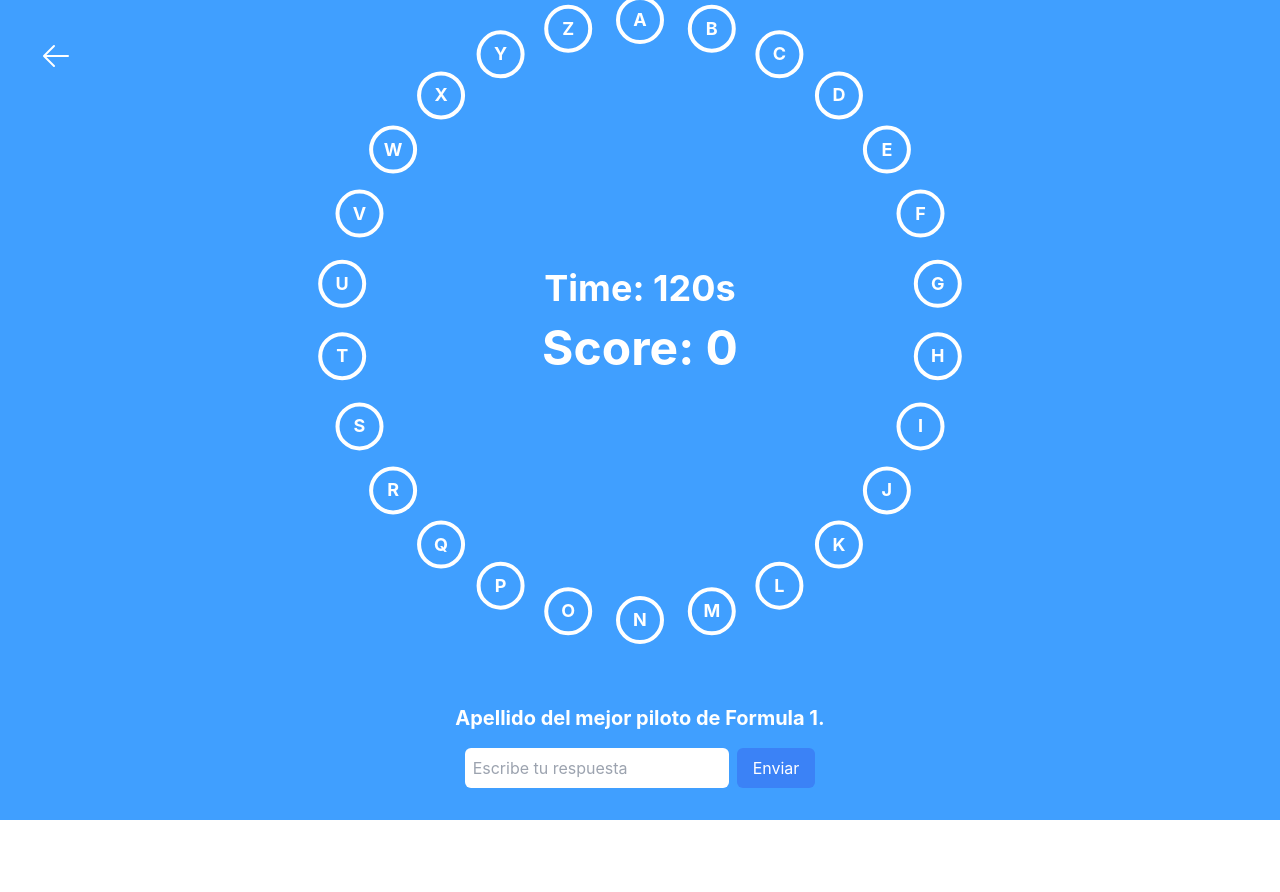
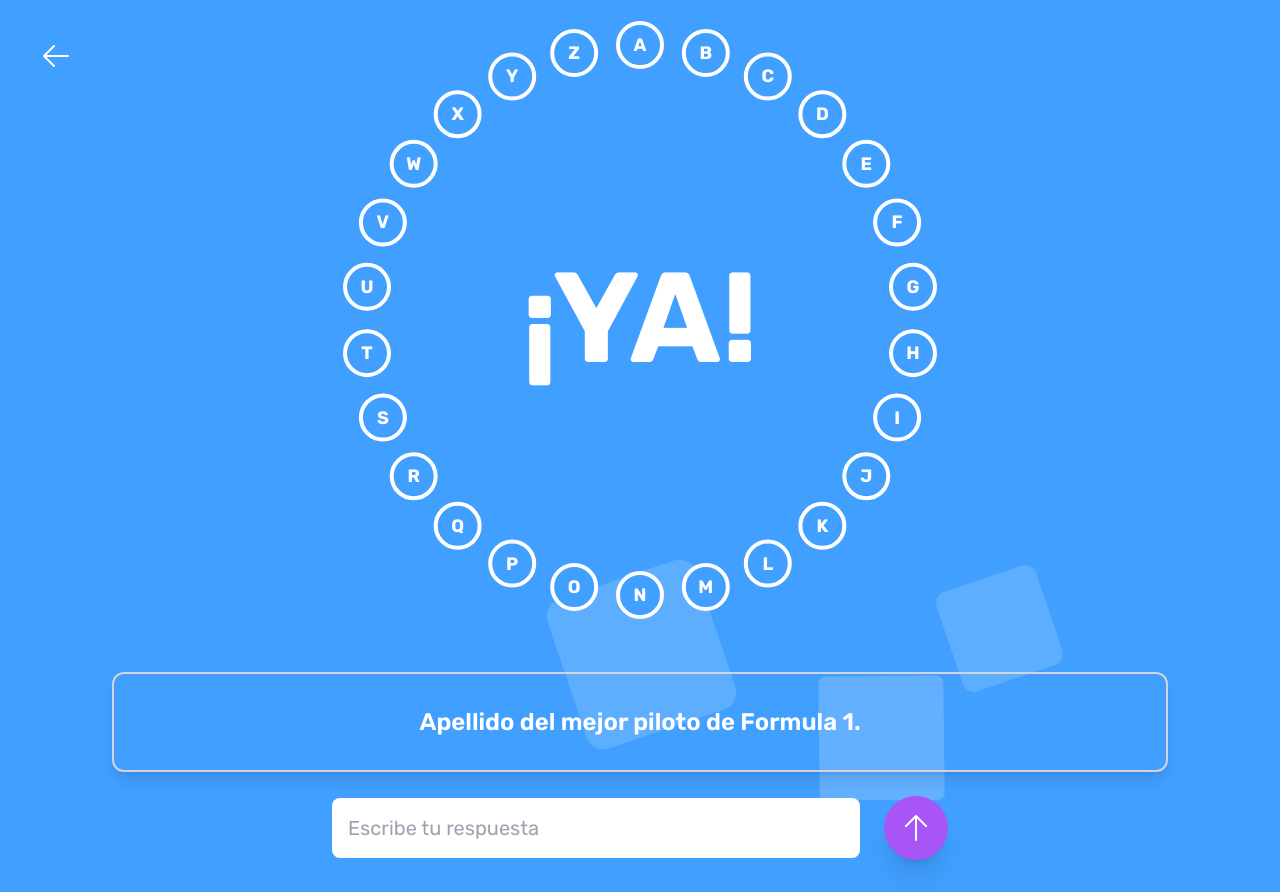
Before and after one commit to luuismrtn/pasarosco, a React (Vite) app: page /game in a window 1280 px wide. Before the commit the page ends 820 px from the top, so only its background shows below. Built offline with nearby package versions, Linux system fonts and the light colour scheme.

Commit message:
Improved Game interface

```diff
--- a/src/App.tsx
+++ /dev/null
@@ -1,48 +0,0 @@
-import React, { useState, useEffect } from "react";
-import WordWheel from "./components/WordWheel";
-import Question from "./components/Question";
-import AnswerInput from "./components/Question";
-import Score from "./components/Score";
-import { wordsData } from "./data/questions";
-import { Word } from "./types/types";
-
-const App: React.FC = () => {
-  const [words, setWords] = useState<Word[]>(wordsData);
-  const [index, setIndex] = useState(0);
-  const [correctAnswers, setCorrectAnswers] = useState(0);
-  const [remainingTime, setRemainingTime] = useState(120);
-
-  useEffect(() => {
-    const timer = setInterval(() => {
-      setRemainingTime((prev) => (prev > 0 ? prev - 1 : 0));
-    }, 1000);
-
-    return () => clearInterval(timer);
-  }, []);
-
-  const handleAnswer = (answer: string) => {
-    const currentWord = words[index];
-    if (answer.toLowerCase() === currentWord.word.toLowerCase()) {
-      currentWord.status = "correct";
-      setCorrectAnswers(correctAnswers + 1);
-    } else {
-      currentWord.status = "incorrect";
-    }
-
-    setWords([...words]);
-    setIndex((prevIndex) => (prevIndex + 1) % words.length);
-  };
-
-  return (
-    <div className="bg-primary">
-      <div className="p-8">
-        <Score correctAnswers={correctAnswers} remainingTime={remainingTime} />
-        <WordWheel words={words} />
-        <Question word={words[index]} />
-        <AnswerInput onAnswer={handleAnswer} />
-      </div>
-    </div>
-  );
-};
-
-export default App;
--- /dev/null
+++ b/src/Background.css
@@ -0,0 +1,83 @@
+@keyframes animate {
+    0% {
+        transform: translateY(0) rotate(0deg);
+        opacity: 1;
+        border-radius: 0;
+    }
+    100% {
+        transform: translateY(-1000px) rotate(720deg);
+        opacity: 0;
+        border-radius: 50%;
+    }
+}
+
+.background {
+    position: fixed;
+    width: 100vw;
+    height: 100vh;
+    top: 0;
+    left: 0;
+    margin: 0;
+    padding: 0;
+    background: #409fff;
+    overflow: hidden;
+    z-index: 0;
+}
+
+.background li {
+    position: absolute;
+    display: block;
+    list-style: none;
+    width: 20px;
+    height: 20px;
+    background: rgba(255, 255, 255, 0.2);
+    animation: animate 20s linear infinite;
+}
+
+.background li:nth-child(1) {
+    left: 44%;
+    width: 157px;
+    height: 157px;
+    bottom: -157px;
+    animation-delay: 1s;
+}
+
+.background li:nth-child(2) {
+    left: 64%;
+    width: 125px;
+    height: 125px;
+    bottom: -125px;
+    animation-delay: 3s;
+}
+
+.background li:nth-child(3) {
+    left: 74%;
+    width: 105px;
+    height: 105px;
+    bottom: -105px;
+    animation-delay: 1s;
+}
+
+.background li:nth-child(4) {
+    left: 30%;
+    width: 141px;
+    height: 141px;
+    bottom: -141px;
+    animation-delay: 8s;
+}
+
+.background li:nth-child(5) {
+    left: 22%;
+    width: 156px;
+    height: 156px;
+    bottom: -156px;
+    animation-delay: 18s;
+}
+
+.background li:nth-child(6) {
+    left: 43%;
+    width: 132px;
+    height: 132px;
+    bottom: -132px;
+    animation-delay: 13s;
+}
--- /dev/null
+++ b/src/components/Background.tsx
@@ -0,0 +1,17 @@
+import React from 'react';
+import '../Background.css';
+
+const Background: React.FC = () => {
+  return (
+    <ul className="background">
+      <li></li>
+      <li></li>
+      <li></li>
+      <li></li>
+      <li></li>
+      <li></li>
+    </ul>
+  );
+};
+
+export default Background;
--- a/src/components/Question.tsx
+++ b/src/components/Question.tsx
@@ -1,6 +1,6 @@
-// src/components/Question.tsx
 import React, { useState } from "react";
 import { Word } from "../types/types";
+import { ArrowUpIcon } from "@heroicons/react/24/solid";
 
 interface QuestionProps {
   word: Word;
@@ -23,23 +23,30 @@
   };
 
   return (
-    <div className="text-center">
-      <div className="text-xl font-bold text-white mb-4">
+    <div className="text-center mx-20">
+      {/* Pregunta */}
+      <div className="text-2xl font-semibold text-white border-2 border-gray-300 mb-6 rounded-xl shadow-lg p-8">
         <h2>{word.definition}</h2>
       </div>
-      <form onSubmit={handleSubmit} className="flex justify-center items-center">
+
+      {/* Formulario de respuesta */}
+      <form
+        onSubmit={handleSubmit}
+        className="flex justify-center items-center space-x-6"
+      >
         <input
           type="text"
           value={inputValue}
           onChange={handleChange}
-          className="p-2 rounded-md text-black"
+          className="p-4 rounded-lg text-black focus:outline-none focus:ring-2 focus:ring-blue-500 w-1/2 text-xl"
           placeholder="Escribe tu respuesta"
         />
+
         <button
           type="submit"
-          className="ml-2 px-4 py-2 bg-blue-500 text-white rounded-md"
+          className="flex items-center justify-center px-4 py-4 bg-purple-500 text-white rounded-full shadow-xl hover:bg-purple-700 focus:outline-none text-xl transition-all duration-300 ease-in-out"
         >
-          Enviar
+          <ArrowUpIcon className="w-8 h-8" />
         </button>
       </form>
     </div>
--- a/src/components/WordWheel.tsx
+++ b/src/components/WordWheel.tsx
@@ -1,4 +1,3 @@
-// src/components/WordWheel.tsx
 import React from "react";
 import { Word } from "../types/types";
 
@@ -8,7 +7,7 @@
 
 const WordWheel: React.FC<WordWheelProps> = ({ words }) => {
   const letters = words.map((word) => word.letter);
-  const radius = 300;
+  const radius = 275;
 
   return (
     <div className="relative flex justify-center items-center w-full h-64">
--- a/src/pages/Game.tsx
+++ b/src/pages/Game.tsx
@@ -1,4 +1,3 @@
-// src/pages/Game.tsx
 import React, { useState, useEffect } from "react";
 import { ArrowLeftIcon } from '@heroicons/react/24/solid';
 import { useNavigate } from 'react-router-dom';
@@ -7,6 +6,7 @@
 import Score from "../components/Score";
 import { wordsData } from "../data/questions";
 import { Word } from "../types/types";
+import Background from "../components/Background";
 
 const Game: React.FC = () => {
   const navigate = useNavigate();
@@ -18,7 +18,7 @@
   const [gameStarted, setGameStarted] = useState(false);
 
   useEffect(() => {
-    if (countdown === 0) {
+    if (countdown === -1) {
       setGameStarted(true);
       return;
     }
@@ -58,7 +58,10 @@
   };
 
   return (
-    <div className="min-h-screen bg-primary flex flex-col justify-center items-center relative">
+    <div className="min-h-screen bg-primary flex flex-col justify-center items-center relative font-rubik">
+      {/* Fondo animado */}
+      <Background />
+
       {/* Botón para volver al menú */}
       <button
         onClick={goToMenu}
@@ -67,11 +70,11 @@
         <ArrowLeftIcon className="w-8 h-8" />
       </button>
 
-      <div className="p-8 flex flex-col justify-center items-center">
+      <div className="p-8 flex flex-col justify-center items-center w-full">
         {/* Contador de inicio de 5 segundos */}
         {!gameStarted && (
-          <div className="absolute z-10 text-white text-4xl font-bold">
-            {countdown > 0 ? countdown : "¡Vamos!"}
+          <div className="absolute text-white text-9xl font-bold mb-64">
+            {countdown > 0 ? countdown : "¡YA!"}
           </div>
         )}
 
@@ -91,7 +94,7 @@
         </div>
 
         {/* Pregunta y respuesta abajo */}
-        <div className="mt-64">
+        <div className="mt-56 w-full z-0">
             <Question word={words[index]} onAnswer={handleAnswer} />
         </div>
       </div>
--- a/src/pages/Home.tsx
+++ b/src/pages/Home.tsx
@@ -1,4 +1,3 @@
-// src/pages/Home.tsx
 import React from "react";
 import { useNavigate } from "react-router-dom";
 
--- a/src/types/types.ts
+++ b/src/types/types.ts
@@ -3,6 +3,7 @@
     word: string;
     definition: string;
     status: 'correct' | 'incorrect' | 'pending';
+    letterType: 'contains' | 'start';
   }
 
   export interface WordWheelProps {
```
Also changed, not shown: src/data/questions.ts (+26 -26 lines), tailwind.config.js (line endings or trailing spaces).
